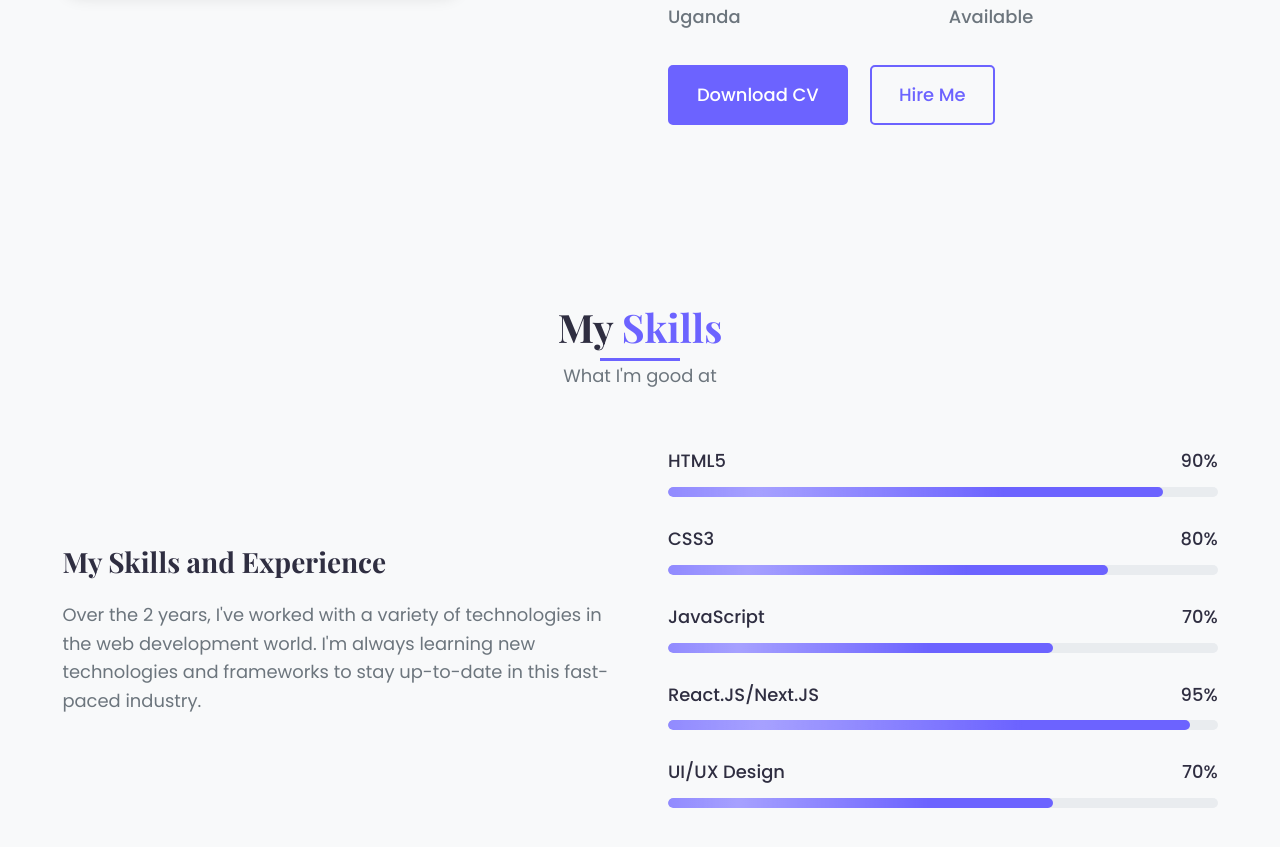
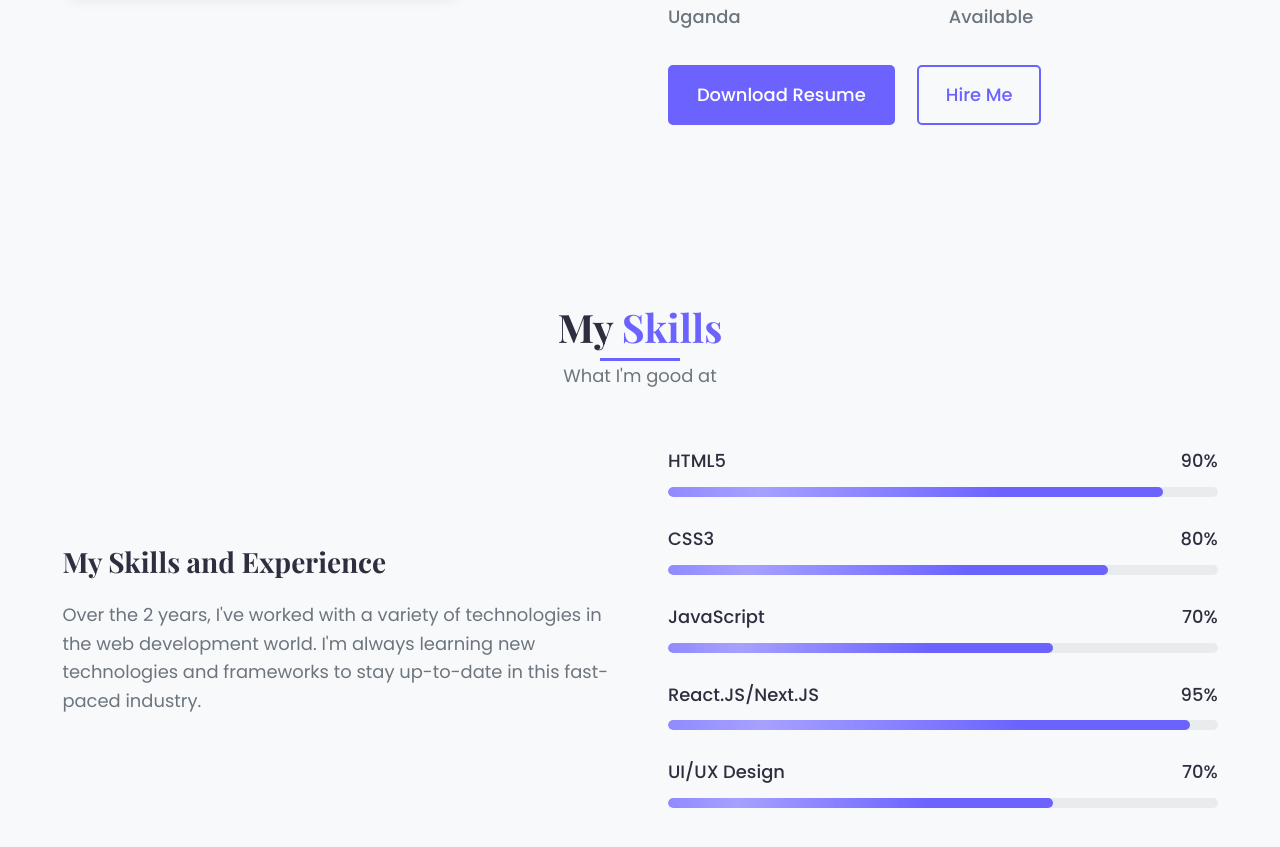
Before and after one commit to TroyMoses/my-plp-portfolio, a plain HTML site: page index.html in a window 1280 px wide. Shown: the part 1472-2319 px from the top of the page. Drawn offline with nearby package versions, Linux system fonts and the light colour scheme.

Commit message:
renamed resume

```diff
--- a/index.html
+++ b/index.html
@@ -123,7 +123,7 @@
               </div>
             </div>
             <div class="about-btns">
-              <a href="assets/docs/troy_resume.pdf" class="btn btn-primary" download="troy_resume.pdf">Download CV</a>
+              <a href="assets/docs/troy_resume.pdf" class="btn btn-primary" download="troy_resume.pdf">Download Resume</a>
               <a href="#contact" class="btn btn-secondary">Hire Me</a>
           </div>
           </div>
```
